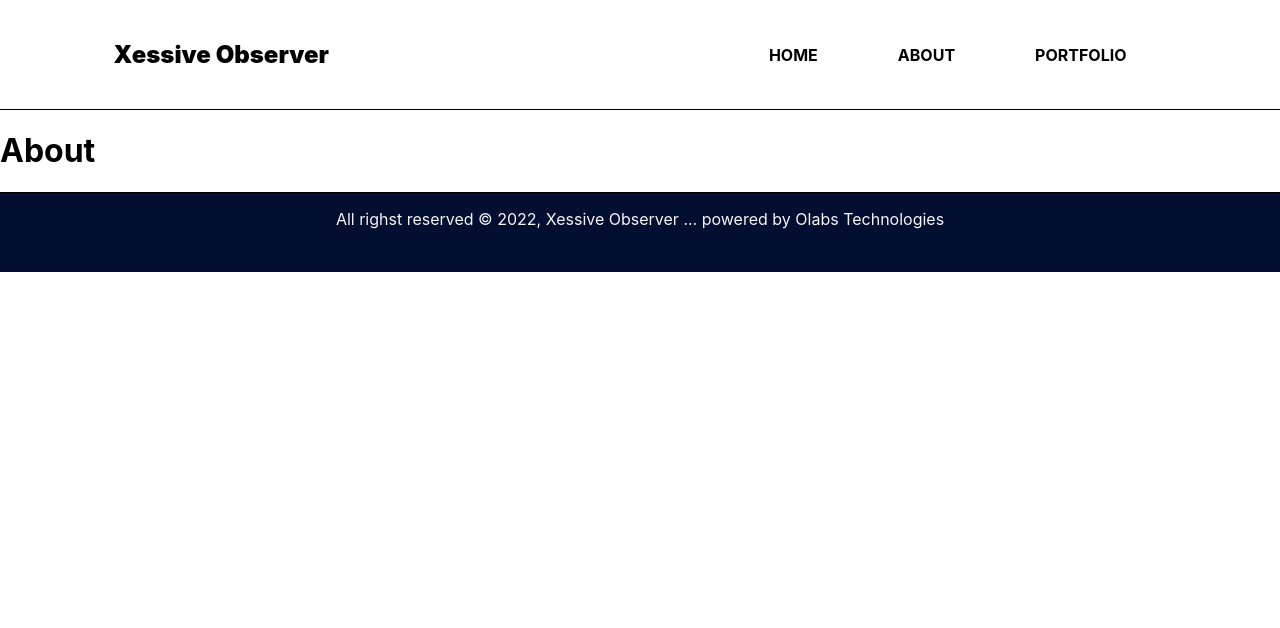
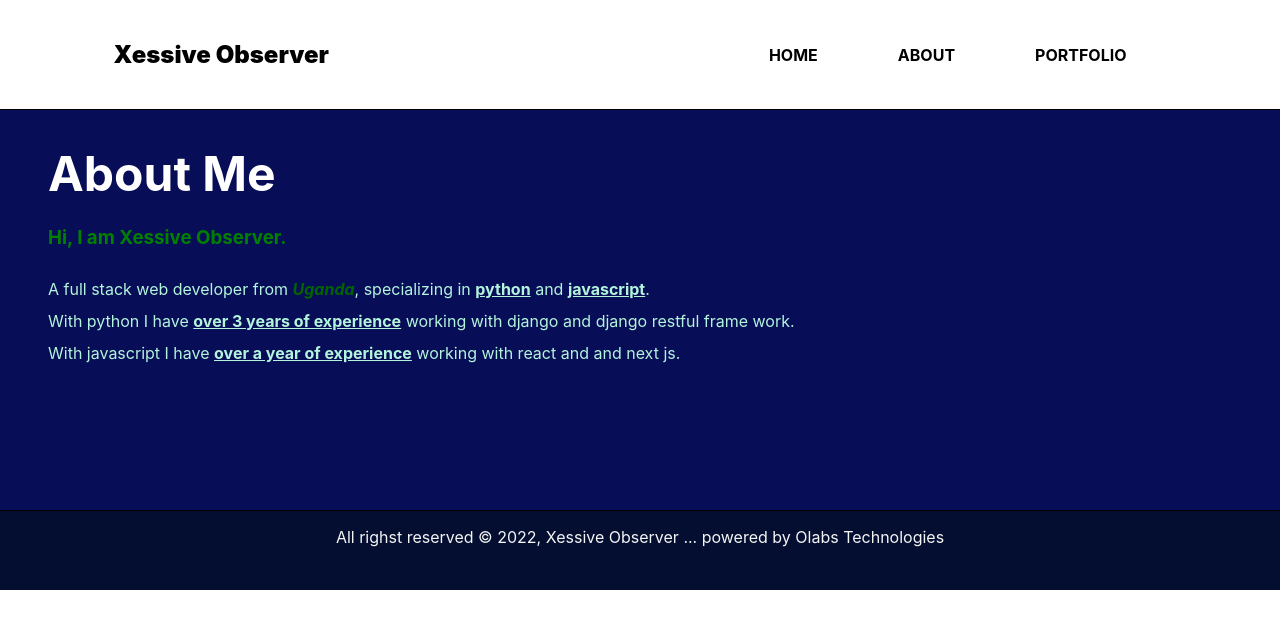
Before and after one commit to XessiveObserver/portfolio, a Next.js app: page /About/AboutIndex in a window 1280 px wide. Shown: the top 628 px of the page. Built offline with nearby package versions, Linux system fonts and the light colour scheme.

Commit message:
about page.

```diff
--- a/components/HomPageLayout/IndexLayout.js
+++ b/components/HomPageLayout/IndexLayout.js
@@ -17,6 +17,7 @@ const LeftContent = styled.div`
     margin: 3em;
 
     h1{
+        text-align: left;
         font-size: 4em;
         color: white;
         font-family: Arial, Helvetica, sans-serif;
--- a/components/HomPageLayout/Services.js
+++ b/components/HomPageLayout/Services.js
@@ -22,7 +22,6 @@ const ServicesContainer = styled.div`
 
 
 const Service = styled.div`
-    flex-basis: 20%;
     margin: 2em;
     border-radius: 0.8em;
     cursor: pointer;
--- /dev/null
+++ b/pages/About/AboutHero.js
@@ -0,0 +1,58 @@
+import styled from "styled-components";
+import React from 'react'
+
+const AboutHeroContainer = styled.div`
+    background-color: #080d57;
+    display: flex;
+    flex-wrap: wrap;
+    height: 50vh;
+    max-width: 100%;
+    @media (min-width: 1024px) {
+    flex-wrap: nowrap;
+  }
+`;
+const AboutLeftHero = styled.div`
+vertical-align: middle;
+     h1{
+        text-align: left;
+        color: white;
+        font-size: 3em;
+    }
+    h3{
+        color: green;
+    }
+    p{
+        margin: 3em;
+        text-align: left;
+        color: #b3f5dc;
+        line-height: 2em;
+        font-size: 1em;
+    }
+    em{
+        color: darkgreen;
+    }
+`;
+
+const AboutRightHero = styled.div`
+
+`;
+
+export const AboutHero = () => {
+    return (
+        <AboutHeroContainer>
+            <AboutLeftHero>
+            <p>
+            <h1>About Me</h1>
+            <h3>Hi, I am Xessive Observer.</h3>A full stack web developer from <em><b>Uganda</b></em>,
+             specializing in <u><b>python</b></u> and <u><b>javascript</b></u>.<br />
+             With python I have <u><b> over 3 years of experience</b></u> working with django
+             and django restful frame work. <br />
+             With javascript I have <u><b>over a year of experience</b></u> working with react and
+             and next js.</p>
+            </AboutLeftHero>
+            <AboutRightHero>
+
+            </AboutRightHero>
+        </AboutHeroContainer>
+    )
+}
--- a/pages/About/AboutIndex.js
+++ b/pages/About/AboutIndex.js
@@ -1,13 +1,14 @@
 import React from 'react'
 import Footer from '../../components/Footer/Footer'
 import { NavBarIndex } from '../../components/Nav/NavBarIndex'
+import { AboutHero } from './AboutHero'
 
 
 const AboutIndex = () => {
     return (
         <div>
             <NavBarIndex />
-            <h1>About</h1>
+            <AboutHero />
             <Footer />
         </div>
     )
--- a/pages/Portfolio/PorfolioIndexStyles.js
+++ b/pages/Portfolio/PorfolioIndexStyles.js
@@ -0,0 +1 @@
+import styled from "styled-components";
--- a/pages/index.js
+++ b/pages/index.js
@@ -2,9 +2,7 @@ import Head from 'next/head'
 import Footer from '../components/Footer/Footer'
 import { IndexLayout } from '../components/HomPageLayout/IndexLayout'
 import { Services } from '../components/HomPageLayout/Services'
-import ServicesHeading from '../components/HomPageLayout/ServicesHeading'
 import TechStack from '../components/HomPageLayout/TechStack'
-import { TechStackHeading } from '../components/HomPageLayout/TechStackHeading'
 import { NavBarIndex } from '../components/Nav/NavBarIndex'
 
 
@@ -18,9 +16,9 @@ export default function Home() {
       </Head>
       <NavBarIndex />
       <IndexLayout />
-      <ServicesHeading />
+      <h1>Services</h1>
       <Services />
-      <TechStackHeading />
+      <h1>Tech Stack</h1>
       <TechStack />
       <Footer />
     </div>
--- a/styles/globals.css
+++ b/styles/globals.css
@@ -1,16 +1,19 @@
 html,
 body {
-  padding: 0;
-  margin: 0;
-  font-family: -apple-system, BlinkMacSystemFont, Segoe UI, Roboto, Oxygen,
-    Ubuntu, Cantarell, Fira Sans, Droid Sans, Helvetica Neue, sans-serif;
+    padding: 0;
+    margin: 0;
+    font-family: -apple-system, BlinkMacSystemFont, Segoe UI, Roboto, Oxygen, Ubuntu, Cantarell, Fira Sans, Droid Sans, Helvetica Neue, sans-serif;
 }
 
 a {
-  color: inherit;
-  text-decoration: none;
+    color: inherit;
+    text-decoration: none;
+}
+
+h1 {
+    text-align: center;
 }
 
 * {
-  box-sizing: border-box;
+    box-sizing: border-box;
 }
```
Also changed, not shown: components/HomPageLayout/ServicesHeading.js (deleted, +0 -20 lines), components/HomPageLayout/TechStack.js (+8 -15 lines), components/HomPageLayout/TechStackHeading.js (deleted, +0 -19 lines), pages/About/AboutIndexStyles.js (deleted).
